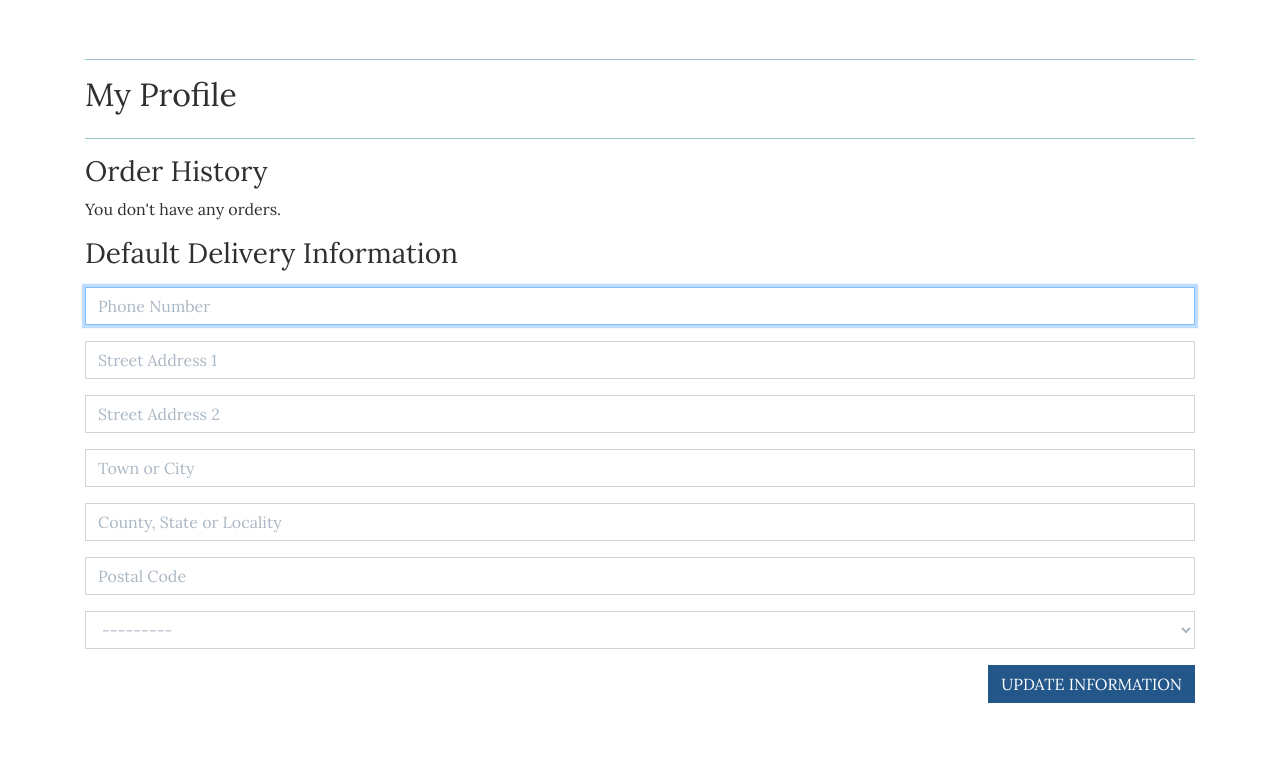
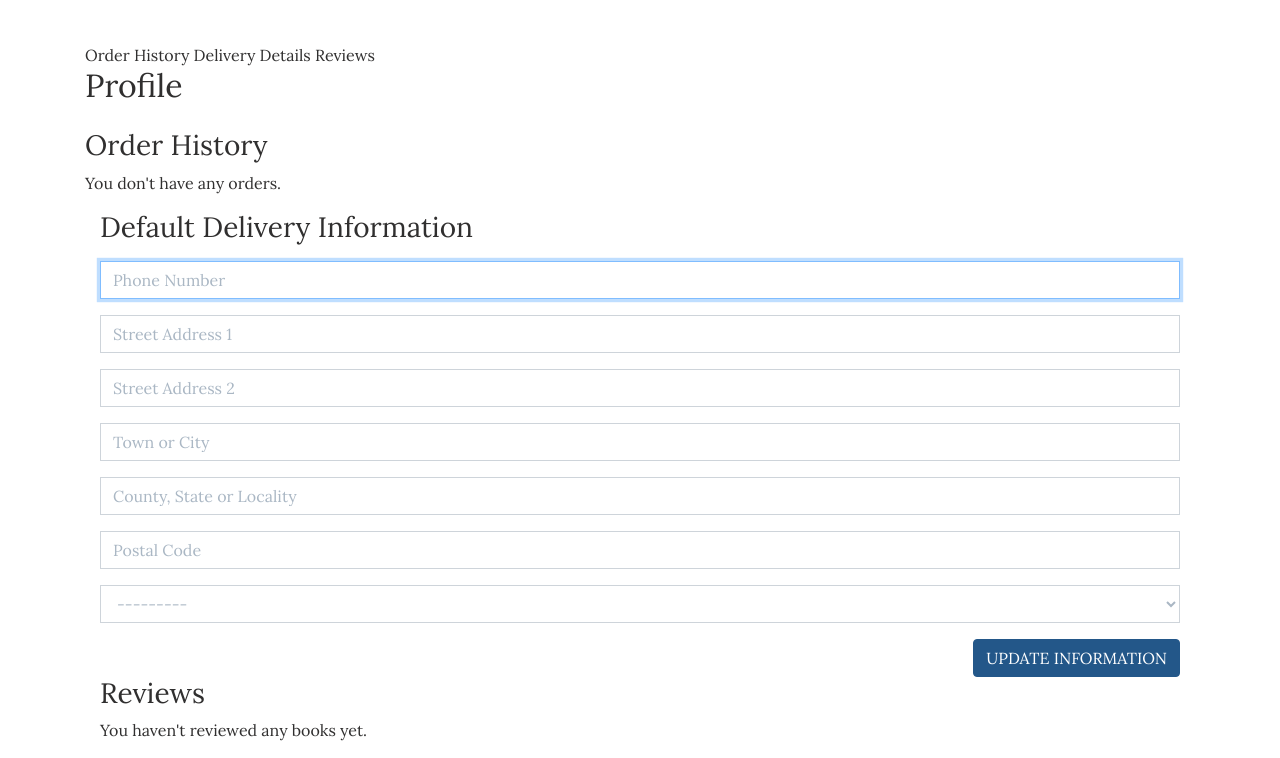
Before and after one commit to albenakr/the-book-club, a Django app: page /profile/ in a window 1280 px wide. Shown: the part 133-891 px from the top of the page. Before the commit the page ends 836 px from the top, so only its background shows below. Run offline with Django 3.2, Linux system fonts and the light colour scheme; the visitor is signed in with stand-in values (Sample User, id 1); data comes from the database, SQL or seed files in the repository; data that the repository does not hold is empty; parts of the project's set-up code (start-up, migrations or seed data) failed here and were passed over; some libraries are stand-ins or nearby versions.

Commit message:
Added reviews section to profile template and styling changes to the review sections  on profile and book_detail

```diff
--- a/products/static/products/css/products.css
+++ b/products/static/products/css/products.css
@@ -35,6 +35,9 @@
     margin-bottom: 1rem;
     border-color: #1D3557;
     border-width: medium;
+    height: 20rem;
+    overflow-x: hidden;
+    overflow-y: auto;
 }
 
 .card-title-reviews {
--- a/products/templates/products/book_detail.html
+++ b/products/templates/products/book_detail.html
@@ -125,10 +125,10 @@
                <h5><strong>{{ review.rating }} / 5 </strong></h5>
             </div>
             <div class="card-body">
-               <p><muted>{{ review.date }}</muted></p>
+               <p class="font-italic">{{ review.date }}</p>
                <p>{{ review.review_text }}</p>
                {% if review.user_profile %}
-               <p>{{ review.user_profile }}</p>
+               <p class="align-right font-italic">{{ review.user_profile }}</p>
                {% else %}
                <p>Anonymous User</p>
                {% endif %}
--- a/profiles/static/profiles/css/profile.css
+++ b/profiles/static/profiles/css/profile.css
@@ -1,3 +1,22 @@
+.reviews-card {
+    padding: 1rem;
+    margin-bottom: 1rem;
+    border-color: #1D3557;
+    border-width: medium;
+    height: 20rem;
+    overflow-x: hidden;
+    overflow-y: auto;
+}
+
+.card-title-reviews {
+    text-align: center;
+}
+
+.delete-review-btn{
+    background-color: #E42535;
+    float: right;
+}
+
 
 /* From Code Institute Styling*/
 .order-history {
--- a/profiles/templates/profiles/profile.html
+++ b/profiles/templates/profiles/profile.html
@@ -1,26 +1,26 @@
 {% extends "base.html" %} {% load static %} {% block extra_css %}
 <link rel="stylesheet" href="{% static 'profiles/css/profile.css' %}" />
-{% endblock %} {% block page_header %}
+{% endblock %} {% block content %}
+<button onclick="topFunction()" id="backToTopBtn" title="Back to top">
+  Top
+</button>
+<div class="overlay"></div>
 <div class="container header-container">
   <div class="row">
-    <div class="col"></div>
+    <div class="col">
+      <a href="#order_history">Order History</a>
+      <a href="#delivery_details">Delivery Details</a>
+      <a href="#reviews">Reviews</a>
+    </div>
   </div>
-</div>
-{% endblock %} {% block content %}
-<div class="overlay"></div>
-<div class="container">
   <div class="row">
     <div class="col">
-      <hr />
-      <h2 class="mb-4">My Profile</h2>
-      <hr />
+      <h2 class="mb-4">Profile</h2>
     </div>
   </div>
-
-  <div class="row">
+  <div class="row" id="order_history">
     <div class="col">
       <h3>Order History</h3>
-
       {% if orders %}
       <div class="order-history table-responsive">
         <table class="table table-sm table-borderless">
@@ -50,15 +50,16 @@
                   <li class="small">
                     {% if item.book != None %}
                     <p>
-                      <strong>{{ item.book.title }}</strong> x {{ item.quantity }}
+                      <strong>{{ item.book.title }}</strong> x {{ item.quantity
+                      }}
                       <a href="{% url 'write_review' item.book.id %}"
                         >Review Book</a
                       >
                       {% else %}
                     </p>
-
                     <p>
-                     Your plan: <strong> {{ item.plan.name }}</strong> x {{ item.quantity }}
+                      Your plan: <strong> {{ item.plan.name }}</strong> x {{
+                      item.quantity }}
                       <a
                         data-toggle="collapse"
                         href="#collapsePlanBooks{{item.plan.id}}"
@@ -69,9 +70,11 @@
                         Plan Books
                       </a>
                     </p>
-
                     <!--  Collapsable to display the books in each plan-->
-                    <div class="collapse" id="collapsePlanBooks{{item.plan.id}}">
+                    <div
+                      class="collapse"
+                      id="collapsePlanBooks{{item.plan.id}}"
+                    >
                       <div class="card card-body">
                         <ul class="list-unstyled">
                           {% for book in item.plan.books.all %}
@@ -87,7 +90,6 @@
                         </ul>
                       </div>
                     </div>
-
                     {% endif %}
                   </li>
                   {% endfor %}
@@ -107,9 +109,8 @@
       <p>You don't have any orders.</p>
     </div>
   </div>
-
   {% endif %}
-
+  <div class="container-fluid" id="#delivery_details">
   <div class="row">
     <div class="col">
       <h3>Default Delivery Information</h3>
@@ -120,14 +121,53 @@
         id="profile-update-form"
       >
         {% csrf_token %} {{ form|crispy }}
-        <button class="btn rounded-0 text-uppercase float-right">
+        <button class="btn text-uppercase float-right">
           Update Information
         </button>
       </form>
     </div>
   </div>
-
-  {% endblock %} {% block postloadjs %} {{ block.super }}
+</div>
+  {% if reviews %}
+  <div class="container-fluid" id="reviews">
+    <div class="row">
+      <div class="col">
+        <h3>Your Reviews</h3>
+      </div>
+    </div>
+    <div class="row">
+      <div class="col">
+        {% for review in reviews %}
+        <div class="card reviews-card">
+          <div class="card-title card-title-reviews">
+            <h5>The book you reviewed:<strong>"{{ review.book }}"</strong></h5>
+            <h5><strong>"{{ review.title }}"</strong></h5>
+            <h5><strong>{{ review.rating }} / 5 </strong></h5>
+          </div>
+          <div class="card-body">
+            <p class="font-italic">{{ review.date }}</p>
+            <p>{{ review.review_text }}</p>
+            <a
+              class="btn btn-small delete-review-btn"
+              href="{% url 'delete_review' review.id %}"
+              >Delete Review</a
+            >
+          </div>
+        </div>
+        {% endfor %}
+      </div>
+    </div>
+    {% else %}
+    <div class="container-fluid book-details-container">
+      <div class="row">
+        <div class="col">
+          <h3>Reviews</h3>
+          <p>You haven't reviewed any books yet.</p>
+        </div>
+      </div>
+    </div>
+  </div>
+  {% endif %} {% endblock %} {% block postloadjs %} {{ block.super }}
   <script
     type="text/javascript"
     src="{% static 'profiles/js/countryfield.js' %}"
--- a/profiles/views.py
+++ b/profiles/views.py
@@ -3,6 +3,7 @@ from django.contrib import messages
 from django.contrib.auth.decorators import login_required
 from .models import UserProfile
 from .forms import UserProfileForm
+from reviews.models import Review
 
 from checkout.models import Order
 
@@ -13,6 +14,7 @@ def profile(request):
     """ Display the user's profile. """
 
     profile = get_object_or_404(UserProfile, user=request.user)
+    user_reviews = Review.objects.all().filter(user_profile=profile)
 
     if request.method == 'POST':
         form = UserProfileForm(request.POST, instance=profile)
@@ -29,6 +31,7 @@ def profile(request):
     context = {
         'form': form,
         'orders': orders,
+        'reviews': user_reviews,
         'on_profile_page': True,
     }
 
--- a/static/css/base.css
+++ b/static/css/base.css
@@ -27,6 +27,10 @@ hr {
 
 .icon-white{
     color: #ffffff !important;
+}
+
+.font-italic {
+    font-style: italic;
 }
 
 .update-link,
```
Also changed, not shown: README.md.
